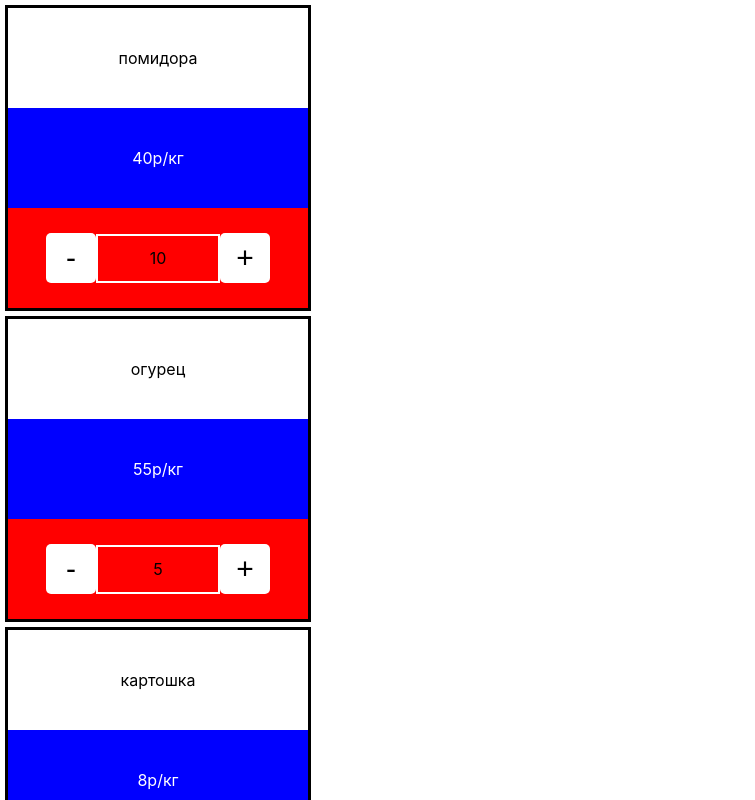
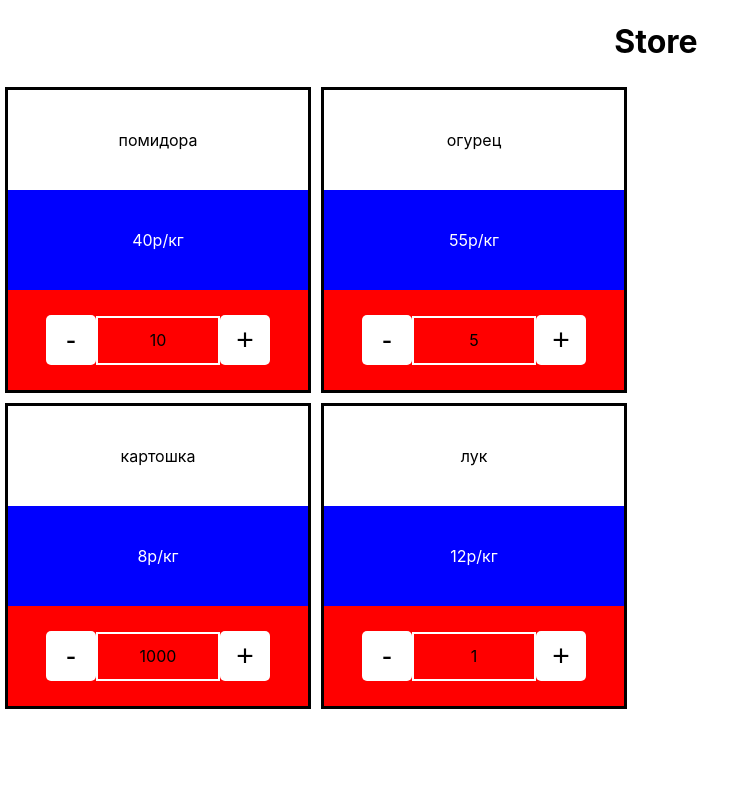
Before and after one commit to Ken760/shop-app, a React app: page / in a window 1280 px wide. Shown: the top 800 px of the page, without its empty margins (0-755 px from the left). Built offline with nearby package versions, Linux system fonts and the light colour scheme; the HTML template or start-up script is replaced by a standard one.

Commit message:
Added components
CardsList, TopPanel

```diff
--- a/src/App.jsx
+++ b/src/App.jsx
@@ -1,15 +1,14 @@
 import React from 'react';
 import './App.css';
-import Card from './components/side/Сard/Card'
+import CardsList from './components/side/CardsList/CardsList';
+import TopPanel from './components/side/TopPanel/TopPanel';
 
 
 function App() {
   return (
     <div className="App">
-      <Card productName="помидора" productPrice="40р/кг" productAmount="10"/>
-      <Card productName="огурец" productPrice="55р/кг" productAmount="5"/>
-      <Card productName="картошка" productPrice=" 8р/кг" productAmount="1000"/>
-      <Card productName="лук" productPrice="12р/кг" productAmount="1"/>
+      <TopPanel/>
+      <CardsList/>
     </div>
   );
 }
--- /dev/null
+++ b/src/components/side/CardsList/CardsList.css
@@ -0,0 +1,8 @@
+.main-panel{
+    display: flex;
+    flex-wrap: wrap;
+    position: relative;
+    margin-top: 82px;
+    height: 100%;
+    max-width: 70%;
+}
--- /dev/null
+++ b/src/components/side/CardsList/CardsList.jsx
@@ -0,0 +1,16 @@
+import React from 'react';
+import './CardsList.css';
+import Card from '../Сard/Card'
+
+
+const CardsList = () => {
+    return <main className="main-panel">
+      <Card productName="помидора" productPrice="40р/кг" productAmount="10"/>
+      <Card productName="огурец" productPrice="55р/кг" productAmount="5"/>
+      <Card productName="картошка" productPrice=" 8р/кг" productAmount="1000"/>
+      <Card productName="лук" productPrice="12р/кг" productAmount="1"/>
+    </main>
+
+}
+
+export default CardsList;
--- /dev/null
+++ b/src/components/side/TopPanel/TopPanel.css
@@ -0,0 +1,26 @@
+
+.header-panel {
+    background-color: white;
+    color: black;
+    top: 0;
+    position: fixed;
+    height: 50px;
+    width: 100%;
+    display: flex;
+    align-items: center;
+    justify-content: center;
+    z-index: 10;
+    padding: 16px;
+}
+
+/* @media (max-width: 1080px) {
+    .top-panel {
+        width: 100%;
+        margin: 0 auto;
+    }
+} */
+
+.header-panel .header-panel__project-name {
+    font-weight: bolder;
+    font-size: 32px;
+}
--- /dev/null
+++ b/src/components/side/TopPanel/TopPanel.jsx
@@ -0,0 +1,11 @@
+import React from 'react';
+import './TopPanel.css';
+
+const TopPanel = () => {
+    return <nav className="header-panel">
+        <header className="header-panel__project-name">Store</header>
+    </nav>
+
+}
+
+export default TopPanel;
--- a/src/components/side/Сard/Card.css
+++ b/src/components/side/Сard/Card.css
@@ -3,7 +3,6 @@
   height: 300px;
   margin: 5px;
   border: 3px solid black;
-  display: block;
 }
 .top-panel {
   width: 100%;
@@ -13,7 +12,6 @@
   display: flex;
   justify-content: center;
   align-items: center;
-  text-align: center;
 }
 .middle-container{
   width: 100%;
@@ -23,7 +21,6 @@
   display: flex;
   justify-content: center;
   align-items: center;
-  text-align: center;
 }
 .controller-container{
   width: 100%;
@@ -33,7 +30,6 @@
   display: flex;
   justify-content: center;
   align-items: center;
-  text-align: center;
 }
 .contoller-amount{
   border: 2px solid white;
@@ -42,5 +38,4 @@
   display: flex;
   justify-content: center;
   align-items: center;
-  text-align: center;
 }
```
